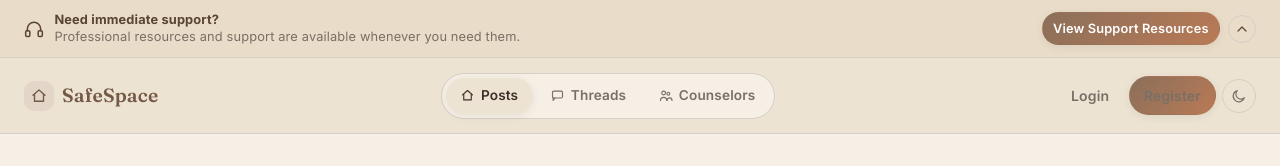
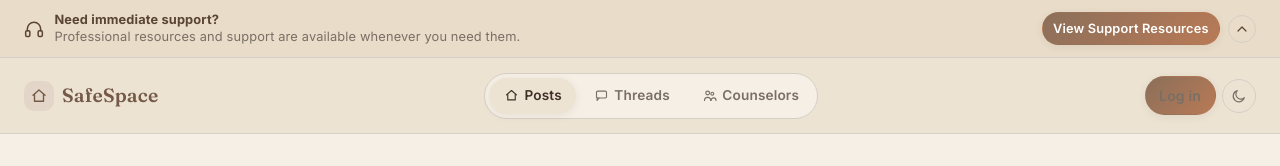
Before and after one commit to amarasie0602/Safe_Space, a React (Vite) app in the folder client/: page / in a window 1280 px wide. Shown: the top 166 px of the page. Built offline with nearby package versions, Linux system fonts and the light colour scheme; no server answers.

Commit message:
feat: show a single Log in CTA in the navbar instead of Login+Register
Matches the common pattern of a single sign-in entry point; Register
stays reachable from the Login page's existing 'Create an account' link.

```diff
--- a/client/src/components/Navbar.jsx
+++ b/client/src/components/Navbar.jsx
@@ -43,14 +43,9 @@ const Navbar = () => {
           </NavLink>
         )}
         {!user && (
-          <>
-            <NavLink to="/login" className={navLinkClass}>
-              Login
-            </NavLink>
-            <NavLink to="/register" className="btn btn-primary btn-sm">
-              Register
-            </NavLink>
-          </>
+          <NavLink to="/login" className="btn btn-primary btn-sm">
+            Log in
+          </NavLink>
         )}
         <button
           className="icon-btn"
```
